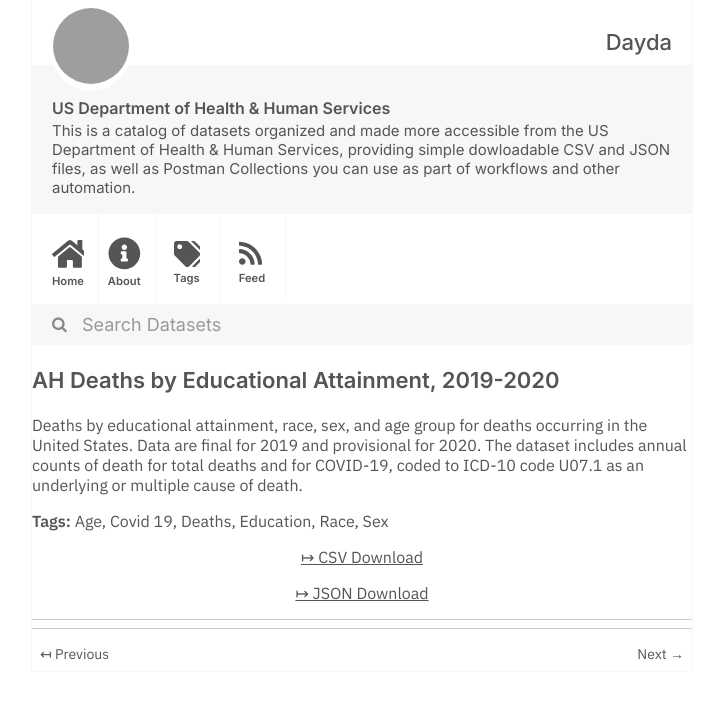
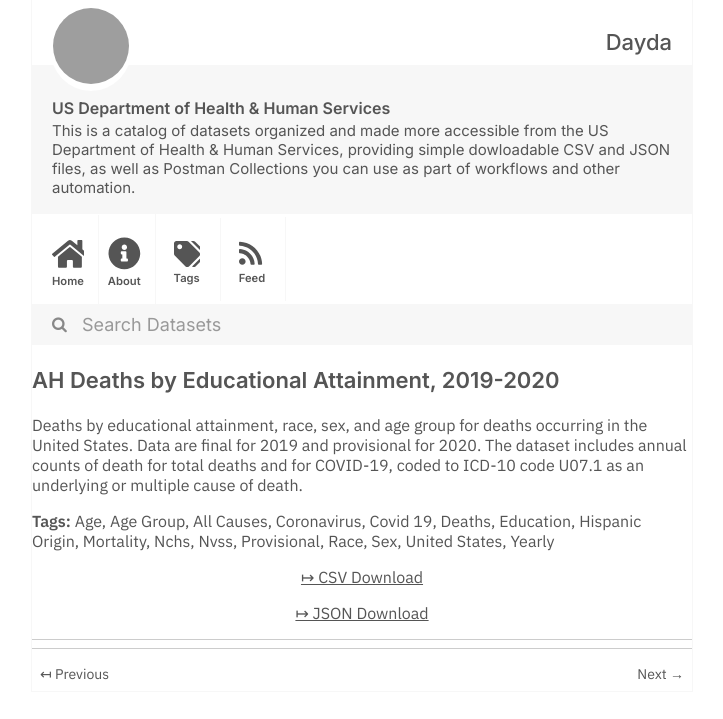
Before and after one commit to dayda-entities/us-department-of-health-and-human-services, a Jekyll site: the page built from _posts/2021-03-16-ah-deaths-by-educational-attai.md, in a window 1280 px wide, cut to the strip 0-719 px from the top of the page. Shown: the whole strip, without its empty margins (278-1001 px from the left). Built offline with Jekyll 4.4.1, drawn with Linux system fonts in a browser that asks for light colours; grey boxes are pictures that could not be loaded.

Commit message:
Publish Data

```diff
--- a/_posts/2021-03-16-ah-deaths-by-educational-attai.md
+++ b/_posts/2021-03-16-ah-deaths-by-educational-attai.md
@@ -1,16 +1,26 @@
 ---
 title: 'AH Deaths by Educational Attainment, 2019-2020'
-created: '2021-03-16T19:00:54.050466'
-modified: '2021-03-16T19:00:54.050472'
+created: '2021-03-16T19:38:00.601655'
+modified: '2021-04-25T14:48:57.459743'
 state: active
 type: dataset
 tags:
   - Age
+  - Age Group
+  - All Causes
+  - Coronavirus
   - Covid 19
   - Deaths
   - Education
+  - Hispanic Origin
+  - Mortality
+  - Nchs
+  - Nvss
+  - Provisional
   - Race
   - Sex
+  - United States
+  - Yearly
 groups: []
 csv_url: 'https://data.cdc.gov/api/views/4ueh-89p9/rows.csv?accessType=DOWNLOAD'
 json_url: 'https://data.cdc.gov/api/views/4ueh-89p9/rows.json?accessType=DOWNLOAD'
```
